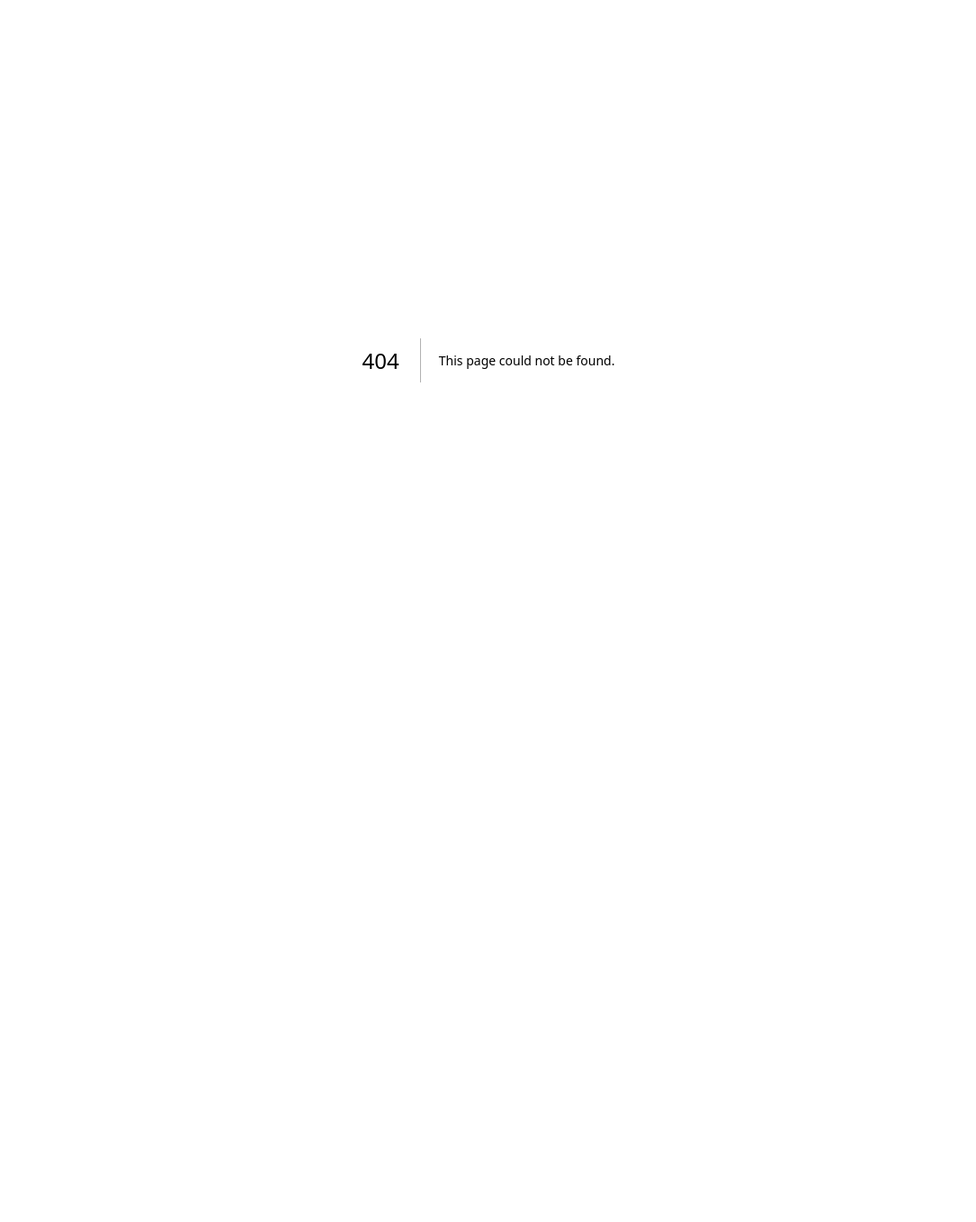
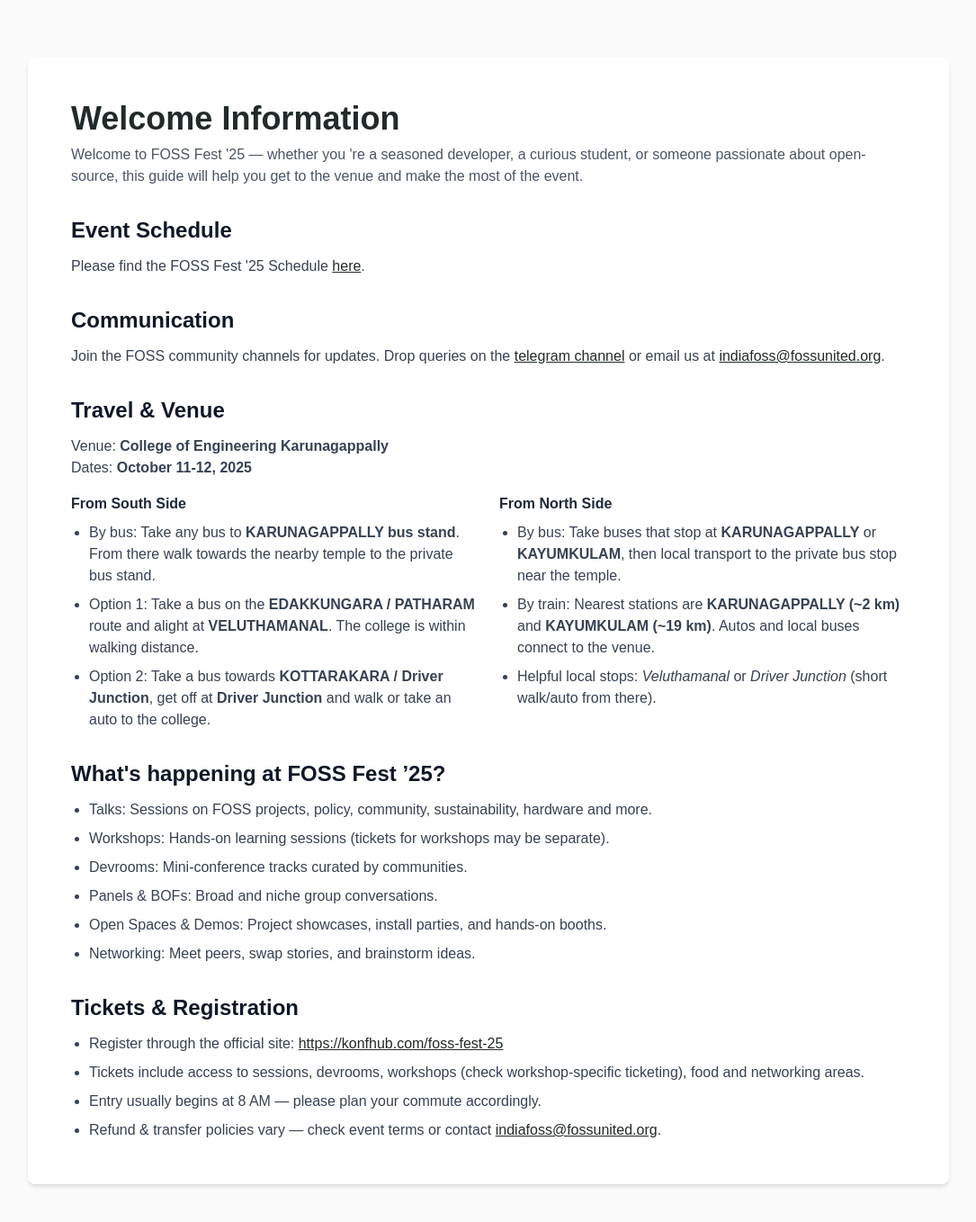
Before and after one commit to ft-johan/fossfest25, a Next.js app: page /travel in a window 1280 px wide. Before the commit this address had no page. Shown: the top 1358 px of the page at 90% size, without its empty margins (97-1182 px from the left). Before the commit the page ends 800 px from the top, so only its background shows below. Built offline with nearby package versions, Linux system fonts and the light colour scheme; a web font is replaced by a local one.

Commit message:
feat: add Travel Guide page and integrate link in Hero component

```diff
--- a/app/page.tsx
+++ b/app/page.tsx
@@ -11,6 +11,7 @@
 import What from "@/components/what";
 import Schedule from "@/components/Schedule";
 import Sponsor from "@/components/Sponsor";
+import Travel from "@/app/travel/page";
 gsap.registerPlugin(ScrollTrigger, ScrollSmoother);
 export default function Home() {
   useGSAP(() => {
@@ -31,6 +32,7 @@
       <Sponsor />
       <About />
       <Footer />
+
     </div>
   );
 }
--- /dev/null
+++ b/app/travel/page.tsx
@@ -0,0 +1,96 @@
+"use client";
+
+export default function Travel() {
+  return (
+    <section id="travel-guide" className="py-16 bg-jwhite">
+      <div className="max-w-5xl mx-auto bg-white rounded-lg shadow-md px-6 md:px-12 py-12">
+        <header className="mb-8">
+          <h2 className="text-3xl md:text-4xl font-jfont font-bold text-jblue mb-2">
+            Welcome Information
+          </h2>
+          <p className="text-sm md:text-base text-gray-600">
+            Welcome to FOSS Fest &apos;25 — whether you &apos;re a seasoned developer, a curious student, or someone passionate about open-source, this guide will help you get to the venue and make the most of the event.
+          </p>
+        </header>
+
+        <div className="space-y-8">
+          <div>
+            <h3 className="text-xl md:text-2xl font-semibold text-gray-900 mb-3">Event Schedule</h3>
+            <p className="text-sm md:text-base text-gray-700">
+              Please find the FOSS Fest &apos;25 Schedule <a href="./" className="text-jblue underline">here</a>.
+            </p>
+          </div>
+
+          <div>
+            <h3 className="text-xl md:text-2xl font-semibold text-gray-900 mb-3">Communication</h3>
+            <p className="text-sm md:text-base text-gray-700">
+              Join the FOSS community channels for updates. Drop queries on the <a className="text-jblue underline" href="https://t.me/">telegram channel</a> or email us at <a className="text-jblue underline" href="mailto:indiafoss@fossunited.org">indiafoss@fossunited.org</a>.
+            </p>
+          </div>
+
+          <div>
+            <h3 className="text-xl md:text-2xl font-semibold text-gray-900 mb-3">Travel & Venue</h3>
+            <p className="text-sm md:text-base text-gray-700 mb-4">
+              Venue: <strong>College of Engineering Karunagappally</strong><br />
+              Dates: <strong>October 11-12, 2025</strong>
+            </p>
+
+            <div className="grid grid-cols-1 md:grid-cols-2 gap-6">
+              <div>
+                <h4 className="font-semibold text-gray-800 mb-2">From South Side</h4>
+                <ul className="list-disc pl-5 text-sm md:text-base text-gray-700 space-y-2">
+                  <li>
+                    By bus: Take any bus to <strong>KARUNAGAPPALLY bus stand</strong>. From there walk towards the nearby temple to the private bus stand.
+                  </li>
+                  <li>
+                    Option 1: Take a bus on the <strong>EDAKKUNGARA / PATHARAM</strong> route and alight at <strong>VELUTHAMANAL</strong>. The college is within walking distance.
+                  </li>
+                  <li>
+                    Option 2: Take a bus towards <strong>KOTTARAKARA / Driver Junction</strong>, get off at <strong>Driver Junction</strong> and walk or take an auto to the college.
+                  </li>
+                </ul>
+              </div>
+
+              <div>
+                <h4 className="font-semibold text-gray-800 mb-2">From North Side</h4>
+                <ul className="list-disc pl-5 text-sm md:text-base text-gray-700 space-y-2">
+                  <li>
+                    By bus: Take buses that stop at <strong>KARUNAGAPPALLY</strong> or <strong>KAYUMKULAM</strong>, then local transport to the private bus stop near the temple.
+                  </li>
+                  <li>
+                    By train: Nearest stations are <strong>KARUNAGAPPALLY (~2 km)</strong> and <strong>KAYUMKULAM (~19 km)</strong>. Autos and local buses connect to the venue.
+                  </li>
+                  <li>
+                    Helpful local stops: <em>Veluthamanal</em> or <em>Driver Junction</em> (short walk/auto from there).
+                  </li>
+                </ul>
+              </div>
+            </div>
+          </div>
+
+          <div>
+            <h3 className="text-xl md:text-2xl font-semibold text-gray-900 mb-3">What&apos;s happening at FOSS Fest ’25?</h3>
+            <ul className="list-disc pl-5 text-sm md:text-base text-gray-700 space-y-2">
+              <li>Talks: Sessions on FOSS projects, policy, community, sustainability, hardware and more.</li>
+              <li>Workshops: Hands-on learning sessions (tickets for workshops may be separate).</li>
+              <li>Devrooms: Mini-conference tracks curated by communities.</li>
+              <li>Panels & BOFs: Broad and niche group conversations.</li>
+              <li>Open Spaces & Demos: Project showcases, install parties, and hands-on booths.</li>
+              <li>Networking: Meet peers, swap stories, and brainstorm ideas.</li>
+            </ul>
+          </div>
+
+          <div>
+            <h3 className="text-xl md:text-2xl font-semibold text-gray-900 mb-3">Tickets & Registration</h3>
+            <ul className="list-disc pl-5 text-sm md:text-base text-gray-700 space-y-2">
+              <li>Register through the official site: <a className="text-jblue underline" href="https://konfhub.com/foss-fest-25">https://konfhub.com/foss-fest-25</a></li>
+              <li>Tickets include access to sessions, devrooms, workshops (check workshop-specific ticketing), food and networking areas.</li>
+              <li>Entry usually begins at 8 AM — please plan your commute accordingly.</li>
+              <li>Refund & transfer policies vary — check event terms or contact <a className="text-jblue underline" href="mailto:indiafoss@fossunited.org">indiafoss@fossunited.org</a>.</li>
+            </ul>
+          </div>
+        </div>
+      </div>
+    </section>
+  );
+}
--- a/components/Hero.tsx
+++ b/components/Hero.tsx
@@ -15,7 +15,19 @@
 
   return (
     <div className="relative w-full h-[100svh] overflow-hidden bg-jwhite ">
-      {/* <Navbar /> */}
+
+      {/* Become a sponsor - top right */}
+      <div className="absolute top-6 right-4 md:top-8 md:right-8 z-40">
+        <div className="relative inline-block">
+          <div className="absolute inset-0 bg-joranage rounded-lg transform rotate-2 translate-x-1 translate-y-1"></div>
+          <a href="/travel" className="relative inline-block focus:outline-none">
+            <button className="relative bg-jyellow hover:bg-jwhite text-black font-bold py-2 px-4 md:py-3 md:px-6 rounded-lg border-2 border-black transform hover:-translate-x-1 hover:-translate-y-1 transition-all duration-300 hover:shadow-lg">
+              <span className="text-sm md:text-lg  font-jfont">TRAVEL GUIDE</span>
+            </button>
+          </a>
+        </div>
+      </div>
+
       {/* Blurred Circle Background */}
       <div className="absolute top-1/2 left-1/2 -translate-x-1/2 -translate-y-1/2 w-[350px] h-[350px] md:w-[500px] md:h-[500px] lg:w-[600px] lg:h-[600px] rounded-full bg-joranage -mt-10 z-20"></div>
       {/* Prism Background only for hero section */}
@@ -32,6 +44,7 @@
             Register Now
           </span>
         </button></a>
+
           <Skiper39 />
       </div>
 
--- a/components/Sponsor.tsx
+++ b/components/Sponsor.tsx
@@ -145,20 +145,7 @@
         ))}
 
         {/* Become a Sponsor Button */}
-        <div className="text-center mt-16">
-          <div className="relative inline-block">
-            {/* Button shadow/background */}
-            <div className="absolute inset-0 bg-yellow-400 rounded-lg transform rotate-2 translate-x-1 translate-y-1"></div>
 
-            {/* Main button */}
-            <button className="relative bg-yellow-300 hover:bg-yellow-400 text-black font-bold py-4 px-8 rounded-lg border-2 border-black transform hover:-translate-x-1 hover:-translate-y-1 transition-all duration-300 hover:shadow-lg">
-              <span className="text-lg md:text-xl font-jfont">Become a sponsor</span>
-            </button>
-          </div>
-          <p className="text-gray-600 mt-4 text-sm">
-            Join our amazing partners and support the FOSS community
-          </p>
-        </div>
       </div>
     </section>
   );
```
